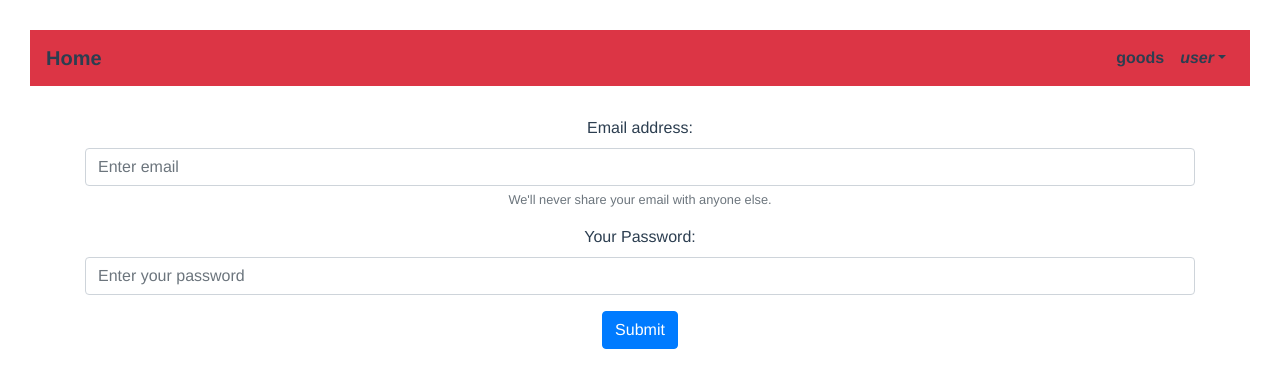
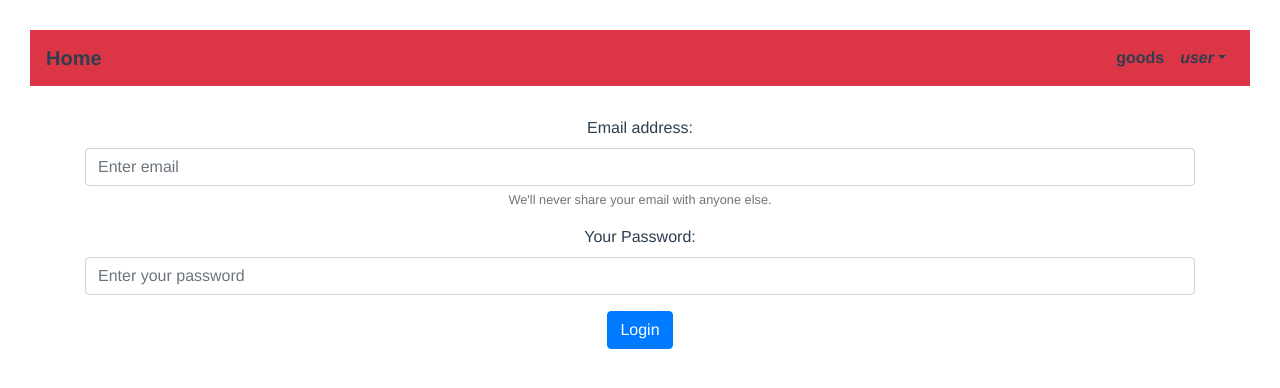
Before and after one commit to bertyn99/vue-expressjs_rest_api_airbnblike, a Vue app in the folder client/: page /login in a window 1280 px wide. Shown: the top 388 px of the page. Built offline with nearby package versions, Linux system fonts and the light colour scheme.

Commit message:
fix validation login form

```diff
--- a/client/src/components/FormSignup.vue
+++ b/client/src/components/FormSignup.vue
@@ -1,6 +1,8 @@
 <template>
   <div>
-    <b-form >
+     <ValidationObserver ref="observer"  v-slot="{ passes }">
+      <b-form @submit.prevent="passes(submitForm(loginForm))">
+        <ValidationProvider rules="required|email|min:3" name="Email" v-slot="{ valid, errors }">
         <b-form-group
           id="input-group-1"
           label="Email address:"
@@ -13,10 +15,18 @@
             type="email"
             required
             placeholder="Enter email"
-          :state="[required('email'), emailFormat()]"
+            :state="errors[0] ? false : (valid ? true : null)"
           ></b-form-input>
+           <b-form-invalid-feedback id="inputLiveFeedback">{{ errors[0] }}</b-form-invalid-feedback>
         </b-form-group>
+        </ValidationProvider>
 
+        <ValidationProvider
+          rules="required|min:3"
+          name="Password"
+          vid="password"
+          v-slot="{ valid, errors }"
+        >
         <b-form-group id="input-group-2" label="Your Password:" label-for="input-2">
           <b-form-input
             id="input-2"
@@ -24,34 +34,38 @@
             required
             placeholder="Enter your password"
             :type="showPassword ? 'text' : 'password'"
-       :state="minLength('password',6)"
+            :state="errors[0] ? false : (valid ? true : null)"
         counter=true></b-form-input>
-       <b-form-invalid-feedback :state="minLength('password',6)">
-        {{ minLength('password',6) }}
-      </b-form-invalid-feedback>
-      <b-form-valid-feedback :state="validation">
-        Looks Good.
+        <b-form-invalid-feedback id="inputLiveFeedback">{{ errors[0] }}</b-form-invalid-feedback>
+        <b-form-valid-feedback >
+          Looks Good
         </b-form-valid-feedback>
         </b-form-group>
-      <b-button type="submit" variant="primary" >Submit</b-button>
+        </ValidationProvider>
+        <b-button type="submit" variant="primary"  > {{ buttontxt }}</b-button>
       </b-form>
+    </ValidationObserver>
   </div>
 </template>
 
 <script>
-import validations from '@/components/utils/validations'
-import { ValidationObserver, ValidationProvider } from 'vee-validate';
+
+import { ValidationObserver, ValidationProvider } from 'vee-validate/dist/vee-validate.full'
 export default {
   name: 'FormSignup',
+  components: {
+    ValidationObserver,
+    ValidationProvider
+  },
   data () {
     return {
-      ...validations,
       showPassword: false,
       loginForm: {
         email: '',
         password: ''
       }
     }
-  }
+  },
+  props: ['submitForm', 'buttontxt']
 }
 </script>
--- a/client/src/main.js
+++ b/client/src/main.js
@@ -5,10 +5,14 @@ import store from './store'
 import 'bootstrap/dist/css/bootstrap.css'
 import 'bootstrap-vue/dist/bootstrap-vue.css'
 import { BootstrapVue, IconsPlugin } from 'bootstrap-vue'
+import { ValidationProvider } from 'vee-validate'
 
+// Register it globally
+Vue.component('ValidationProvider', ValidationProvider)
 
 Vue.use(BootstrapVue)
 Vue.use(IconsPlugin)
+
 Vue.config.productionTip = false
 
 new Vue({
--- a/client/src/store/index.js
+++ b/client/src/store/index.js
@@ -71,7 +71,8 @@ export default new Vuex.Store({
     async login ({ commit }, loginInfo) {
       try {
         const response = await Api().post(URL + '/users/login', loginInfo)
-        const user = response.data.data.attributes
+        console.log(response)
+        const user = response.data
 
         commit('SET_CURRENT_USER', user)
         return user
--- a/client/src/views/Login.vue
+++ b/client/src/views/Login.vue
@@ -1,6 +1,6 @@
 <template>
  <b-container>
-   <FormSignup></FormSignup>
+   <FormSignup :submitForm="loginUser" buttontxt="Login"></FormSignup>
  </b-container>
 </template>
 
@@ -11,12 +11,17 @@ export default {
   components: { FormSignup },
   methods: {
     async loginUser (loginForm) {
-      const user = await this.$store.dispatch('users/login', loginForm)
+      const user = await this.$store.dispatch('login', loginForm)
       if (user.error) {
-        this.$store.dispatch('snackbar/setSnackbar', { color: 'error', text: user.error })
+        alert(user.error)
+        /*  this.$store.dispatch('snackbar/setSnackbar', { color: 'error', text: user.error }) */
       } else {
-        this.$store.dispatch('snackbar/setSnackbar', { text: 'Thank you for signing in, ' + user.name })
+        /* this.$store.dispatch('snackbar/setSnackbar', { text: 'Thank you for signing in, ' + user.name }) */
+        alert('Thank you for sign in ' + user.name)
       }
+    },
+    onSubmit (loginForm) {
+      console.log(loginForm)
     }
   }
 }
```
Also changed, not shown: 1 other file (tests, documents, lock files or other folders). Lines whose indentation alone changed are shown as unchanged.
